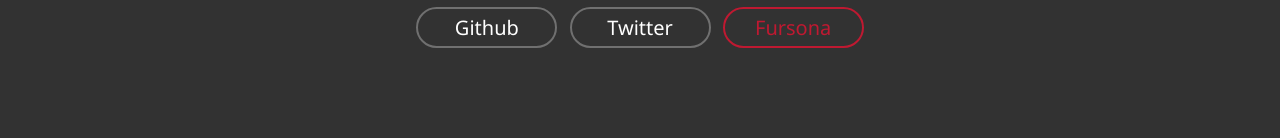
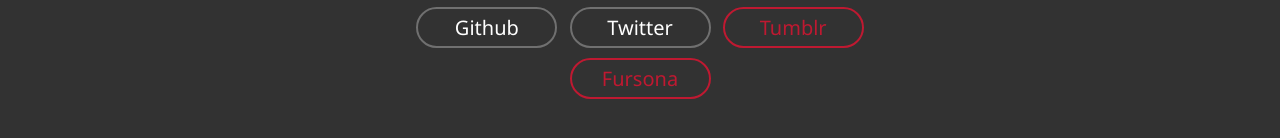
Before and after one commit to Coniferr/coniferr.github.io, a plain HTML site: page index.html in a window 1280 px wide. Shown: the part 648-786 px from the top of the page. Drawn offline with Linux system fonts and the light colour scheme.

Commit message:
Update index.html
Added link to Tumblr

```diff
--- a/index.html
+++ b/index.html
@@ -48,6 +48,7 @@
         <section>
           <a class="Button" target="_blank" href="https://github.com/Coniferr">Github</a>
           <a class="Button" target="_blank" href="https://twitter.com/Conifer_r">Twitter</a>
+          <a class="Button Brand" target="_blank" href="https://coniferr-tree.tumblr.com/">Tumblr</a>
           <a class="Button Brand" target="_blank" href="https://cdn.discordapp.com/attachments/826952984696717364/932122416400965632/Conifer_Standee.png">Fursona</a>
         </section>
       </main>
```
